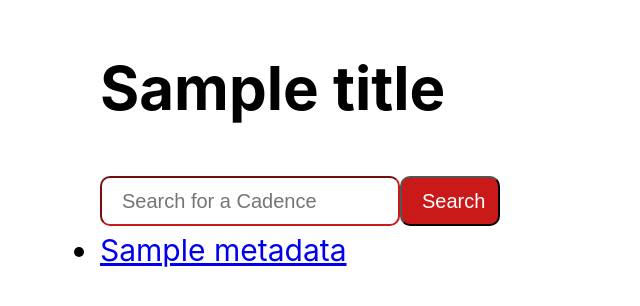
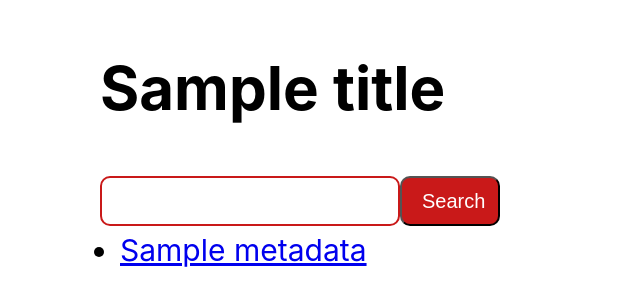
Before and after one commit to iamxallax/bhs_cadences, a Flask app: template bhs_cadences/templates/index.html in a window 1280 px wide. Shown: the part 106-412 px from the top of the page, without its empty margins (0-640 px from the left). Run offline with Flask 3, Linux system fonts and the light colour scheme; the template is opened without the code that fills it: most values are stand-ins (such as "Sample title", 1, 10 or a date in 2020).

Commit message:
edited search

```diff
--- a/bhs_cadences/static/styles.css
+++ b/bhs_cadences/static/styles.css
@@ -38,6 +38,16 @@
     margin-right: 0;
     font-weight: bold;
 }
+
+  p {
+    margin-left: 20px;
+  }
+
+  li {
+    margin-left: 20px;
+    font-size: auto + 5px;
+  }
+
   .search-form {
     display: flex;
     align-items: center; /* Align items vertically */
@@ -52,6 +62,7 @@ input[type="text"] {
     border-color: #C91919;
     border-radius: 10px;
     outline: none;
+    border-style: solid;
   }
   input[type="submit"] {
     font-size: 20px; /* Makes text inside bigger */
--- a/bhs_cadences/templates/base.html
+++ b/bhs_cadences/templates/base.html
@@ -1,7 +1,13 @@
 <!DOCTYPE html>
+
+
+
 <html lang="en">
   <head>
     <meta charset="utf-8">
+    <meta name="robots" content="noindex">
+    <!-- set icon for page: -->
+    <!-- <link rel="icon" href="https://bhs-cadences.fly.dev/icon.png"> -->
     <title>Ballard Cadences</title>
     <link rel="stylesheet" href="{{ url_for('static', filename='styles.css') }}">
   </head>
--- a/bhs_cadences/templates/index.html
+++ b/bhs_cadences/templates/index.html
@@ -9,7 +9,7 @@
 
 <form action="/" method="POST">
   <div class="search-form">
-  <input type="text" name="search" required="true" placeholder="Search for a Cadence">
+  <input type="text" name="search" required="true">
   <input type="submit" value="Search" autofocus>
   </div>
 </form>
```
